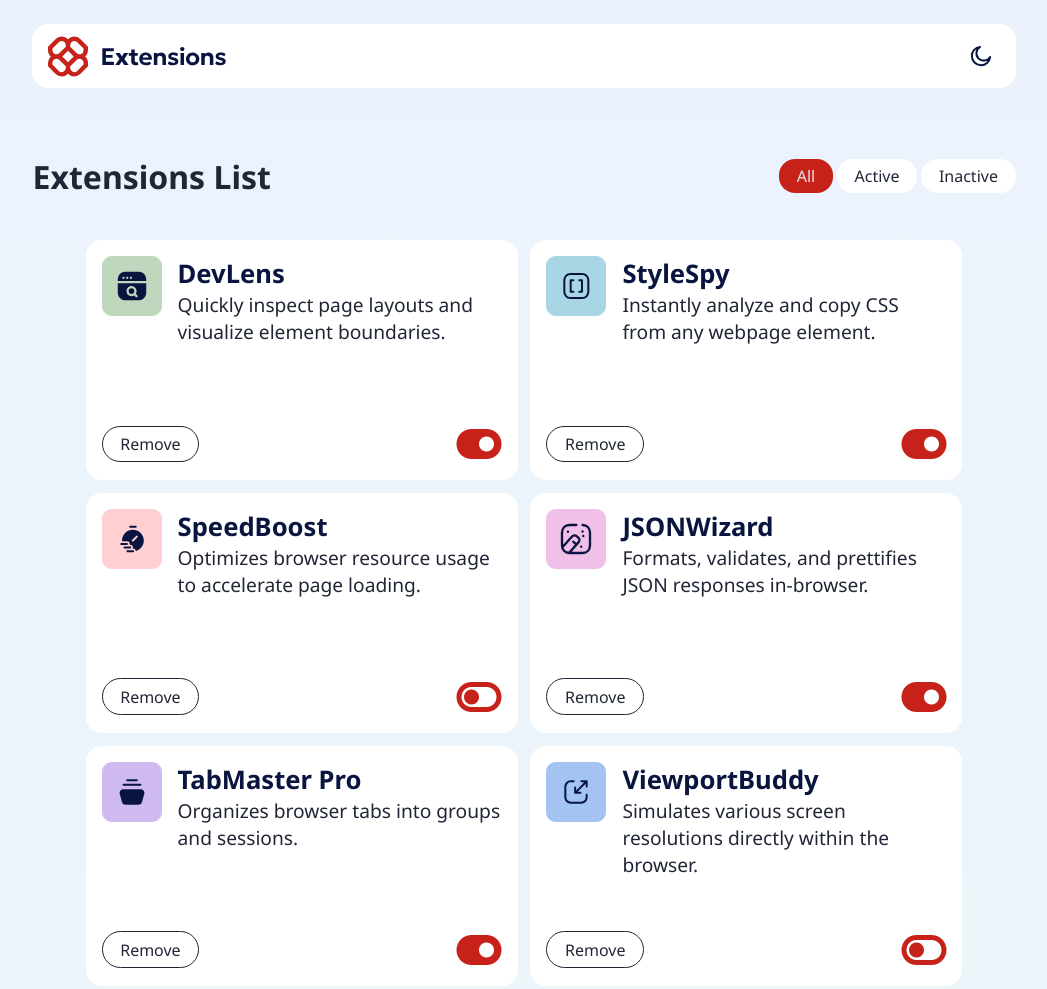
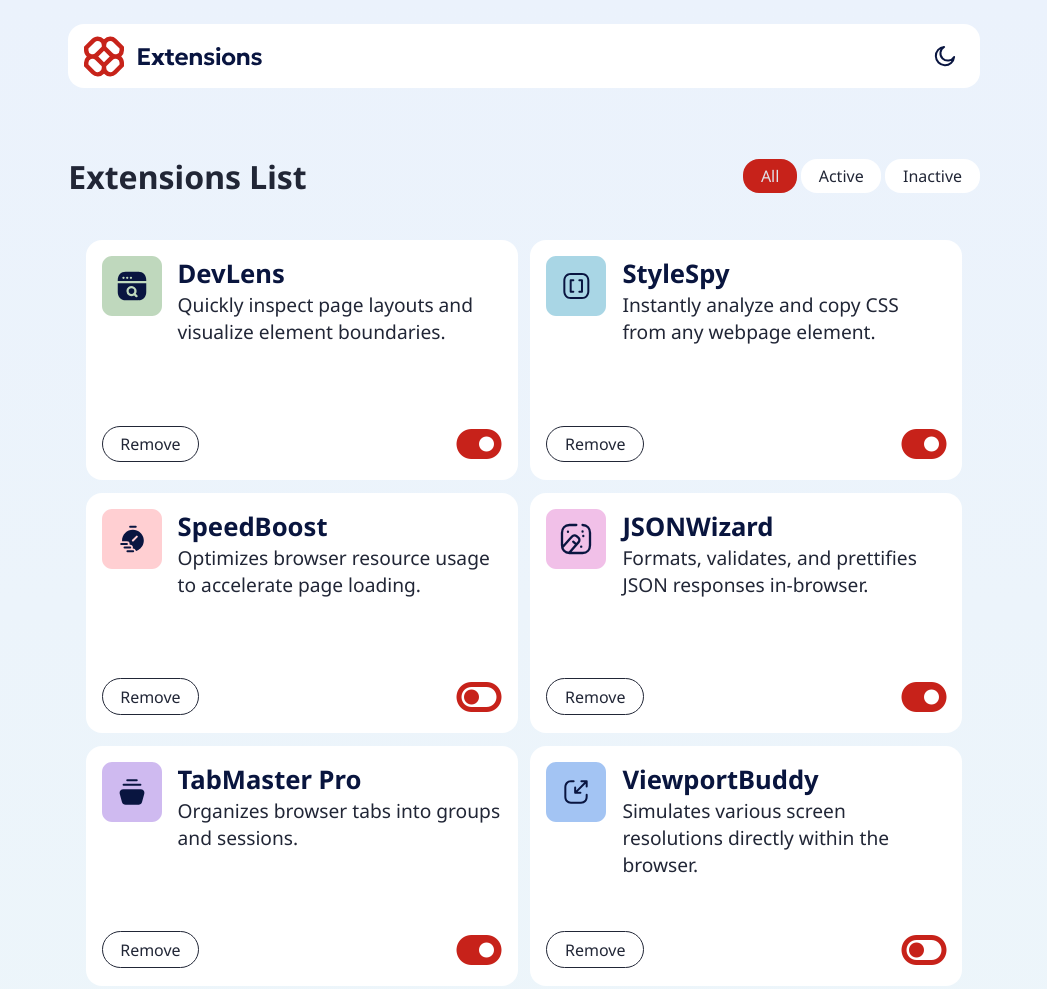
Before and after one commit to AlyssonDemari/Browser-extension-manager-UI, a plain HTML site: page index.html in a window 1280 px wide. Shown: the top 989 px of the page, without its empty margins (116-1163 px from the left). Drawn offline with Linux system fonts and the light colour scheme.

Commit message:
ajustando header e nav

```diff
--- a/style/index.scss
+++ b/style/index.scss
@@ -21,7 +21,7 @@ body {
 .header-theme{
     @include centralize();
     height: 7rem;
-    width: 96%;
+    width: 89%;
 
     &__bg{
         @include centralize(row, space-between,center);
@@ -62,7 +62,7 @@ main {
     }
 
     nav {
-        width: 96%;
+        width: 89%;
         height: 6rem;
         @include centralize(row, space-between, center);
 
```
Also changed, not shown: style/index.css.
